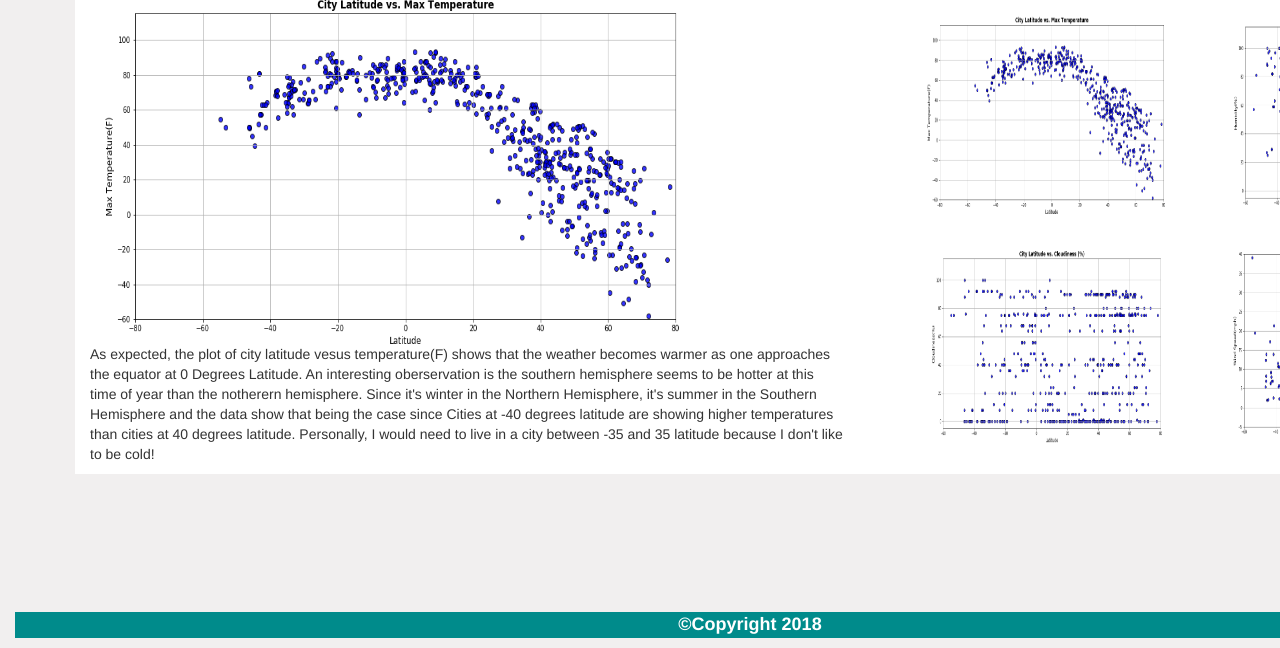
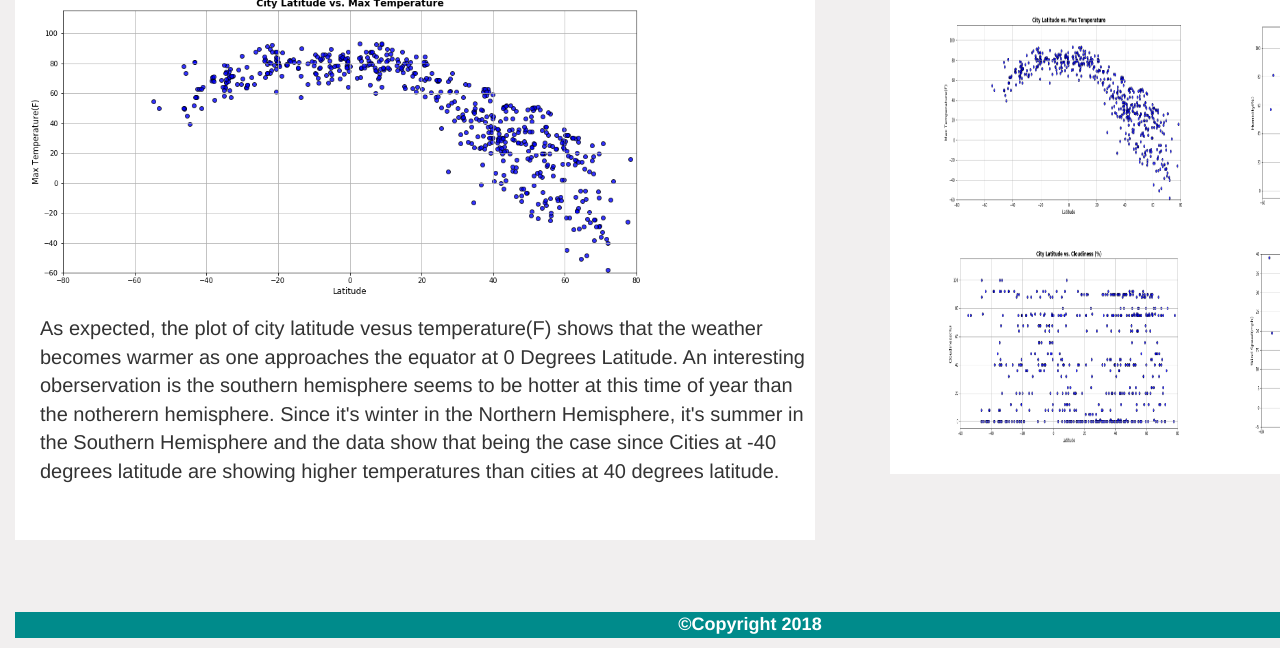
Before and after one commit to Robbinsunc/Web_Visualization_Dashboard, a plain HTML site: page Temperature.html in a window 1280 px wide. Shown: the part 152-800 px from the top of the page. Drawn offline with nearby package versions, Linux system fonts and the light colour scheme.

Commit message:
Cleaned up Temperature

```diff
--- a/Temperature.html
+++ b/Temperature.html
@@ -49,22 +49,23 @@
                 </div><!-- /.container-fluid -->
             </nav>
 
-      <div class = "container-fluid">
+      <div class = "container">
           <div class="row">
-                <div class ="col-md-8">
-                    <section class="variables">
+                <div class ="col-lg-7">
+                    <section class="summary">
 
                     <h1>Temperature</h1>
 
-                    <img class="img-responsive" src="Images/LatvTemp.png" style="width: 80%"" alt="Latitude vs Temperature">
-                    <p>As expected, the plot of city latitude vesus temperature(F) shows that the weather becomes warmer as one approaches the equator at 0 Degrees Latitude.
+                    <img class="img-responsive" src="Images/LatvTemp.png" style="width: 80%; height: 50%; alt="Latitude vs Temperature">
+                    <br/>
+                    <p class = text>As expected, the plot of city latitude vesus temperature(F) shows that the weather becomes warmer as one approaches the equator at 0 Degrees Latitude.
                         An interesting oberservation is the southern hemisphere seems to be hotter at this time of year than the notherern hemisphere.
                         Since it's winter in the Northern Hemisphere, it's summer in the Southern Hemisphere and the data show that being the case since Cities at -40 degrees latitude
-                        are showing higher temperatures than cities at 40 degrees latitude. Personally, I would need to live in a city between -35 and 35 latitude because I don't like to be cold!</p>
+                        are showing higher temperatures than cities at 40 degrees latitude.</p>
                     </section>
                 </div>
 
-                <div class="col-md-4">
+                <div class="col-lg-5">
                         <section class="visuals">
                             <h3>Visualizations</h3>
                             <hr class="hr"/>
```
